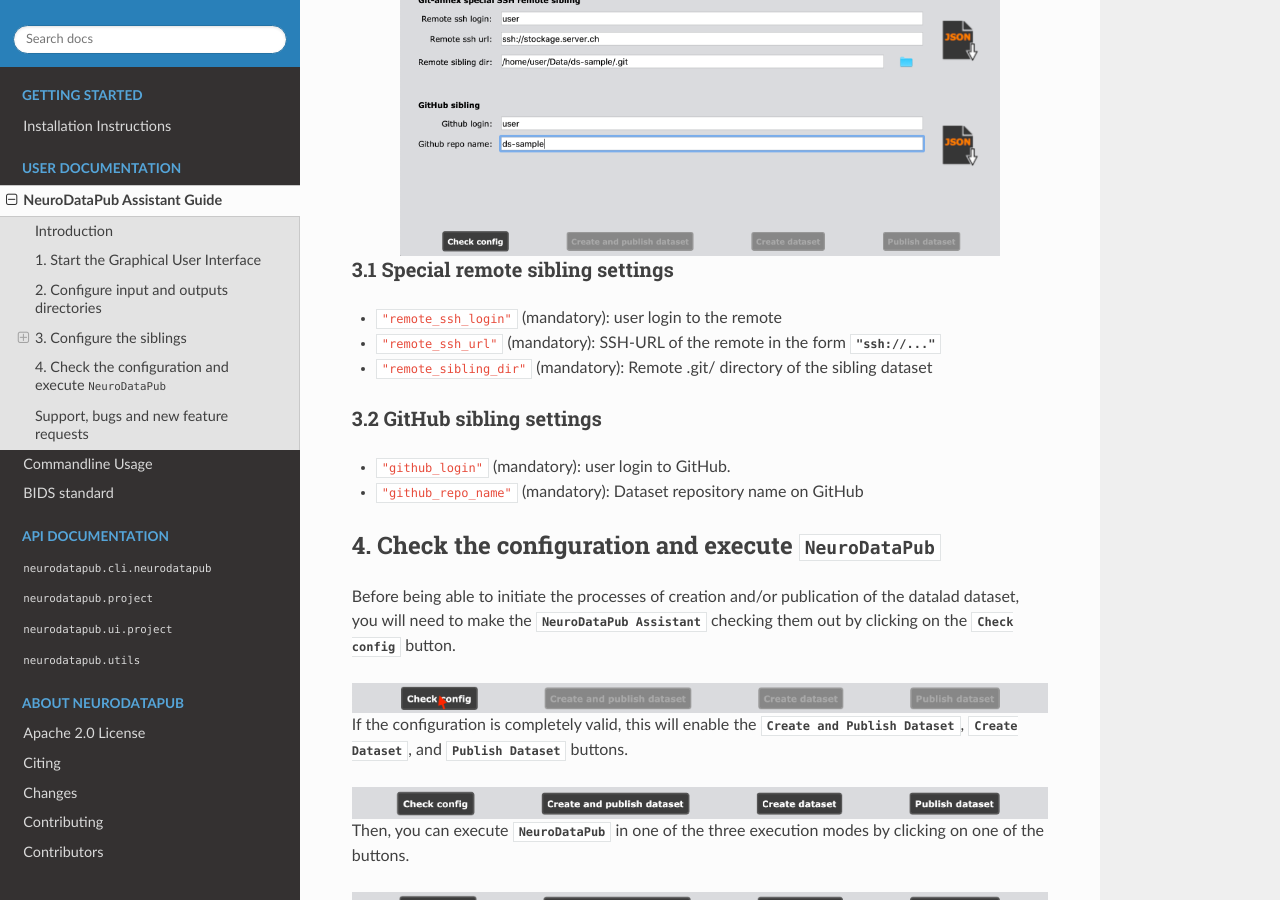
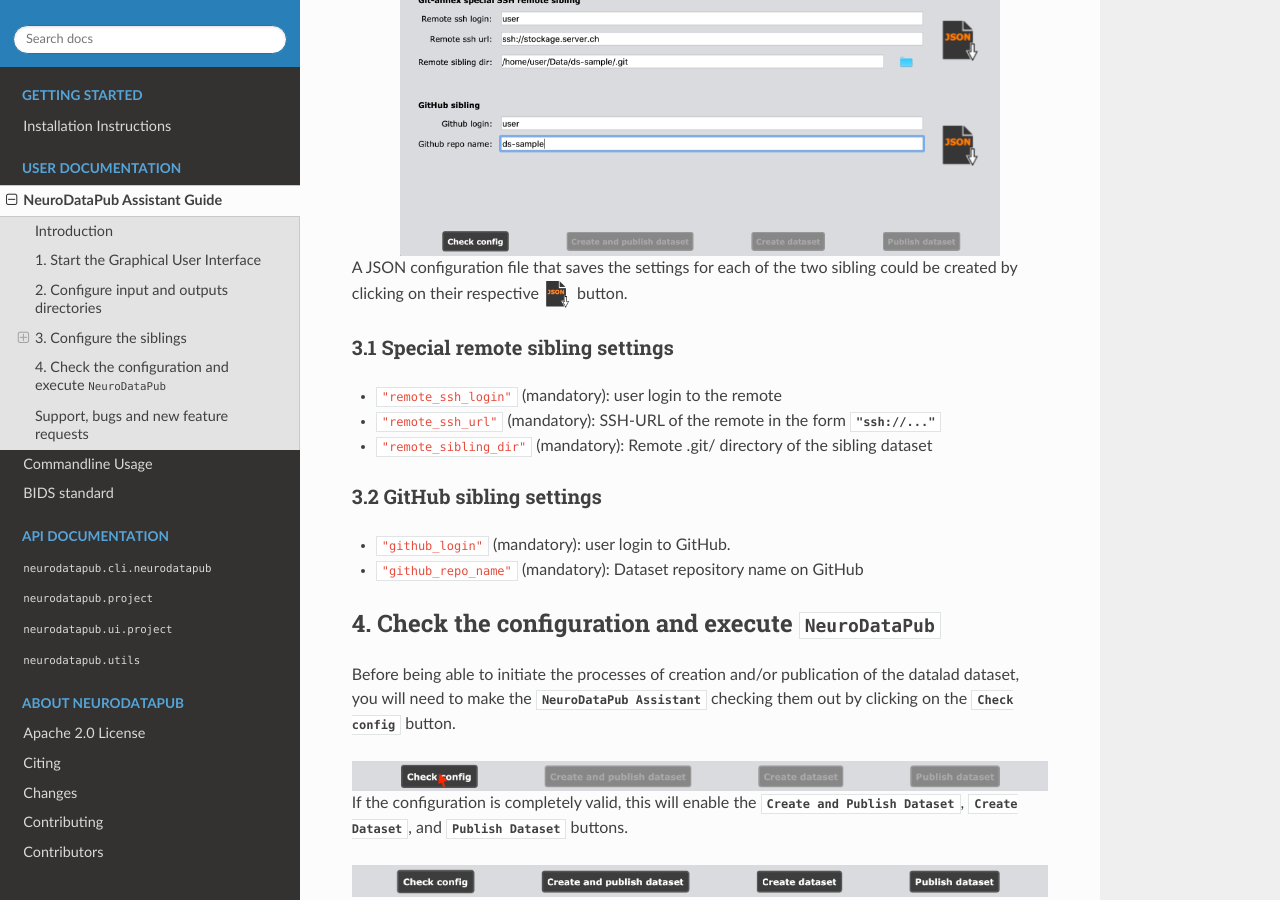
Before and after one commit to NCCR-SYNAPSY/neurodatapub, a Sphinx documentation site: the page built from docs/gui.rst, in a window 1280 px wide and 900 px high, scrolled down 1477 px. Built offline with Sphinx 7.4.7 and the Read the Docs theme 2.0.0, drawn with Linux system fonts in a browser that asks for light colours; the version number could not be read and is left out.

Commit message:
DOC: Add description for saving config files in gui.rst

```diff
--- a/docs/gui.rst
+++ b/docs/gui.rst
@@ -59,6 +59,15 @@
 .. figure:: images/neurodatapub_siblings_tab_window.png
     :align: center
     :width: 600
+
+A JSON configuration file that saves the settings for each of the two sibling
+could be created by clicking on their respective |save_button_img| button.
+
+.. |save_button_img| image:: ../neurodatapub/resources/save_json_icon_50x50.png
+    :height: 30
+    :width: 30
+    :alt: Save JSON
+    :align: middle
 
 
 3.1 Special remote sibling settings
```
